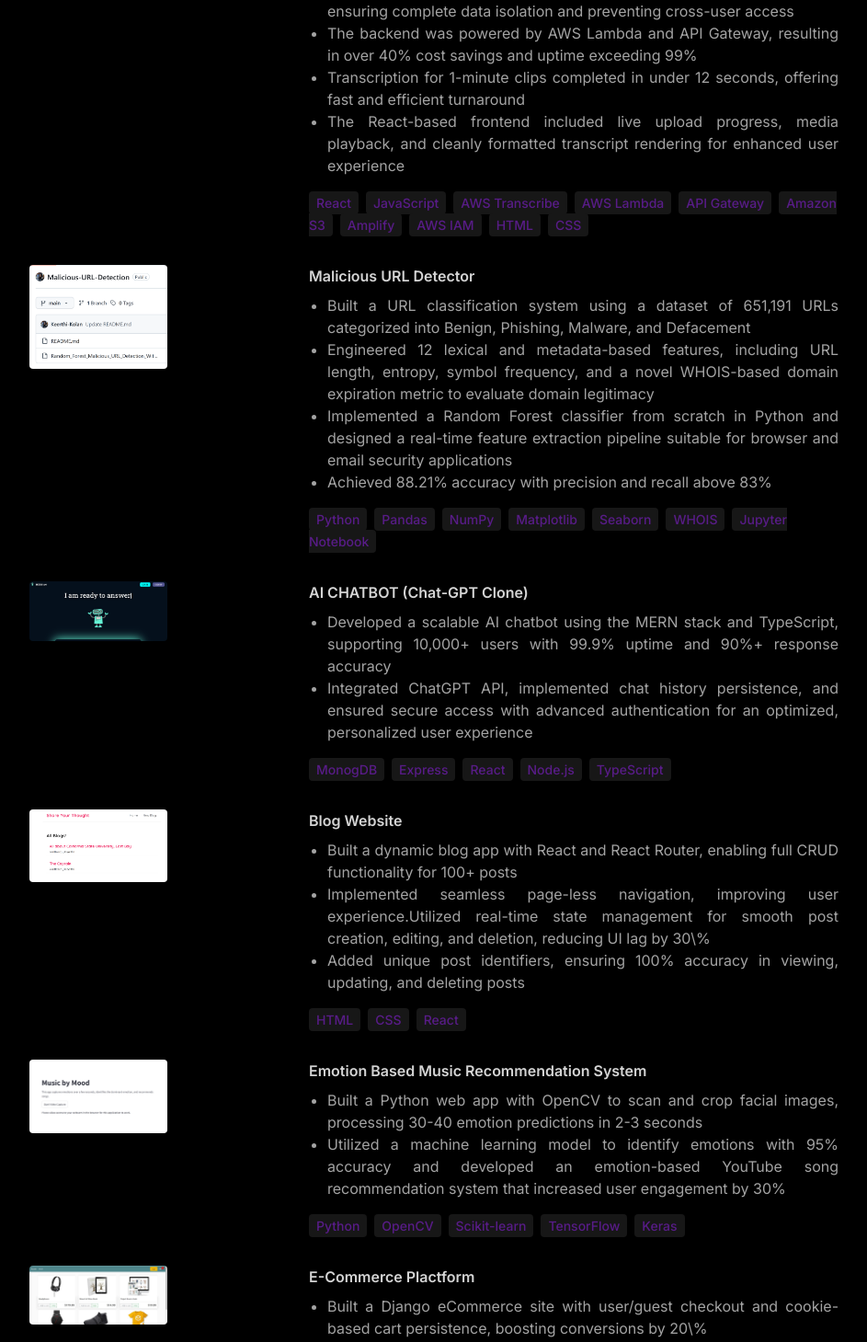
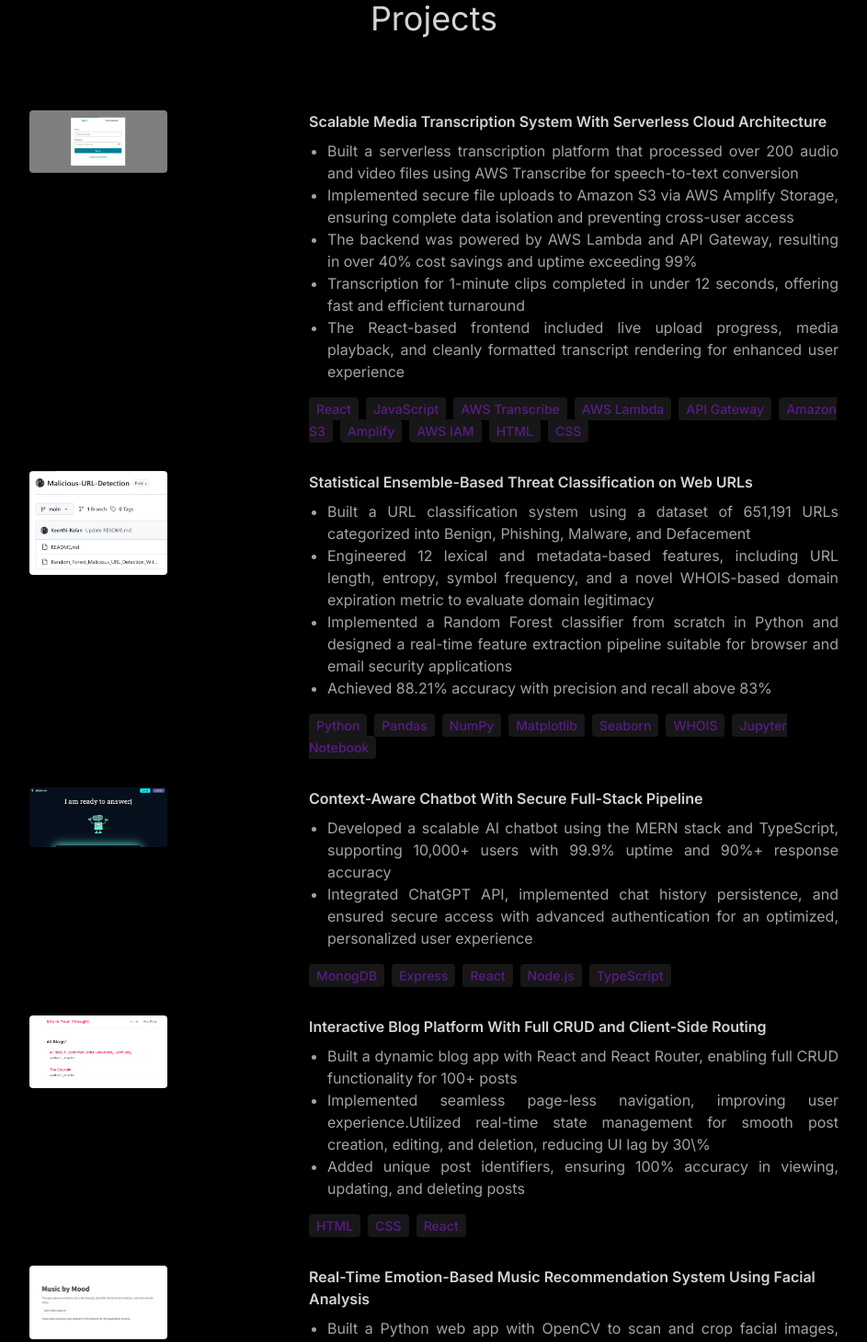
Before and after one commit to Keerthi-Kolan/portfolio, a React (Vite) app: page / in a window 1280 px wide. Shown: the part 3647-5106 px from the top of the page at 92% size, without its empty margins (168-1111 px from the left). Built offline with nearby package versions, Linux system fonts and the light colour scheme; a web font is replaced by a local one.

Commit message:
Descriptions Updated

```diff
--- a/src/constants/index.js
+++ b/src/constants/index.js
@@ -36,7 +36,7 @@ export const EXPERIENCES = [
     year: "July 2025 - Present",
     role: "Machine Learning Research Intern",
     company: "RooGenAI",
-    description: ``,
+    description: `Cut model deployment time by 40% by implementing automated CI/CD pipelines with GitHub Actions, accelerating delivery of production-ready AI features.\nImproved model accuracy by 15% (test loss: 0.00122) via novel neural network architectures for trigonometric modeling, enhancing real-world reliability.\nReduced experimental setup time by 30% by streamlining ML workflows with Python (NumPy, Pandas) and Conda, ensuring reproducible development`,
     technologies: ["Python", "Miniconda", "Neural Networks"],
   },
   {
@@ -55,7 +55,8 @@ Gained hands-on experience in full-stack development, cloud-native architecture,
 
 export const PROJECTS = [
   {
-    title: "Audio & Video Transcriber",
+    title:
+      "Scalable Media Transcription System With Serverless Cloud Architecture",
     image: Transcriber,
     description:
       "Built a serverless transcription platform that processed over 200 audio and video files using AWS Transcribe for speech-to-text conversion. Implemented secure file uploads to Amazon S3 via AWS Amplify Storage, ensuring complete data isolation and preventing cross-user access. The backend was powered by AWS Lambda and API Gateway, resulting in over 40% cost savings and uptime exceeding 99%. Transcription for 1-minute clips completed in under 12 seconds, offering fast and efficient turnaround. The React-based frontend included live upload progress, media playback, and cleanly formatted transcript rendering for enhanced user experience",
@@ -74,7 +75,7 @@ export const PROJECTS = [
     link: "https://github.com/Keerthi-Kolan/Transcriber",
   },
   {
-    title: "Malicious URL Detector",
+    title: "Statistical Ensemble-Based Threat Classification on Web URLs",
     image: MaliciousURLDetection,
     description:
       "Built a URL classification system using a dataset of 651,191 URLs categorized into Benign, Phishing, Malware, and Defacement. Engineered 12 lexical and metadata-based features, including URL length, entropy, symbol frequency, and a novel WHOIS-based domain expiration metric to evaluate domain legitimacy. Implemented a Random Forest classifier from scratch in Python and designed a real-time feature extraction pipeline suitable for browser and email security applications. Achieved 88.21% accuracy with precision and recall above 83%",
@@ -90,7 +91,7 @@ export const PROJECTS = [
     link: "https://github.com/Keerthi-Kolan/Malicious-URL-Detection",
   },
   {
-    title: "AI CHATBOT (Chat-GPT Clone)",
+    title: "Context-Aware Chatbot With Secure Full-Stack Pipeline",
     image: AI_CHATBOT,
     description:
       "Developed a scalable AI chatbot using the MERN stack and TypeScript, supporting 10,000+ users with 99.9% uptime and 90%+ response accuracy. Integrated ChatGPT API, implemented chat history persistence, and ensured secure access with advanced authentication for an optimized, personalized user experience",
@@ -98,7 +99,7 @@ export const PROJECTS = [
     link: "https://github.com/Keerthi-Kolan/AI-CHATBOT",
   },
   {
-    title: "Blog Website",
+    title: "Interactive Blog Platform With Full CRUD and Client-Side Routing",
     image: Blog,
     description:
       "Built a dynamic blog app with React and React Router, enabling full CRUD functionality for 100+ posts. Implemented seamless page-less navigation, improving user experience.Utilized real-time state management for smooth post creation, editing, and deletion, reducing UI lag by 30\\%. Added unique post identifiers, ensuring 100% accuracy in viewing, updating, and deleting posts",
@@ -106,7 +107,8 @@ export const PROJECTS = [
     link: "https://github.com/Keerthi-Kolan/Blog",
   },
   {
-    title: "Emotion Based Music Recommendation System",
+    title:
+      "Real-Time Emotion-Based Music Recommendation System Using Facial Analysis",
     image: MusicByMood,
     description:
       "Built a Python web app with OpenCV to scan and crop facial images, processing 30-40 emotion predictions in 2-3 seconds. Utilized a machine learning model to identify emotions with 95% accuracy and developed an emotion-based YouTube song recommendation system that increased user engagement by 30%",
@@ -115,7 +117,7 @@ export const PROJECTS = [
   },
 
   {
-    title: "E-Commerce Plactform",
+    title: "Scalable E-Commerce System With Optimized Backend",
     image: e_commerce,
     description:
       "Built a Django eCommerce site with user/guest checkout and cookie-based cart persistence, boosting conversions by 20\\%. Integrated PayPal for secure international payments, supporting account and card transactions. Designed a scalable data model with 6 core entities for efficient order management. Developed 3 core templates (Store, Cart, Checkout) for seamless product browsing and checkout",
```
